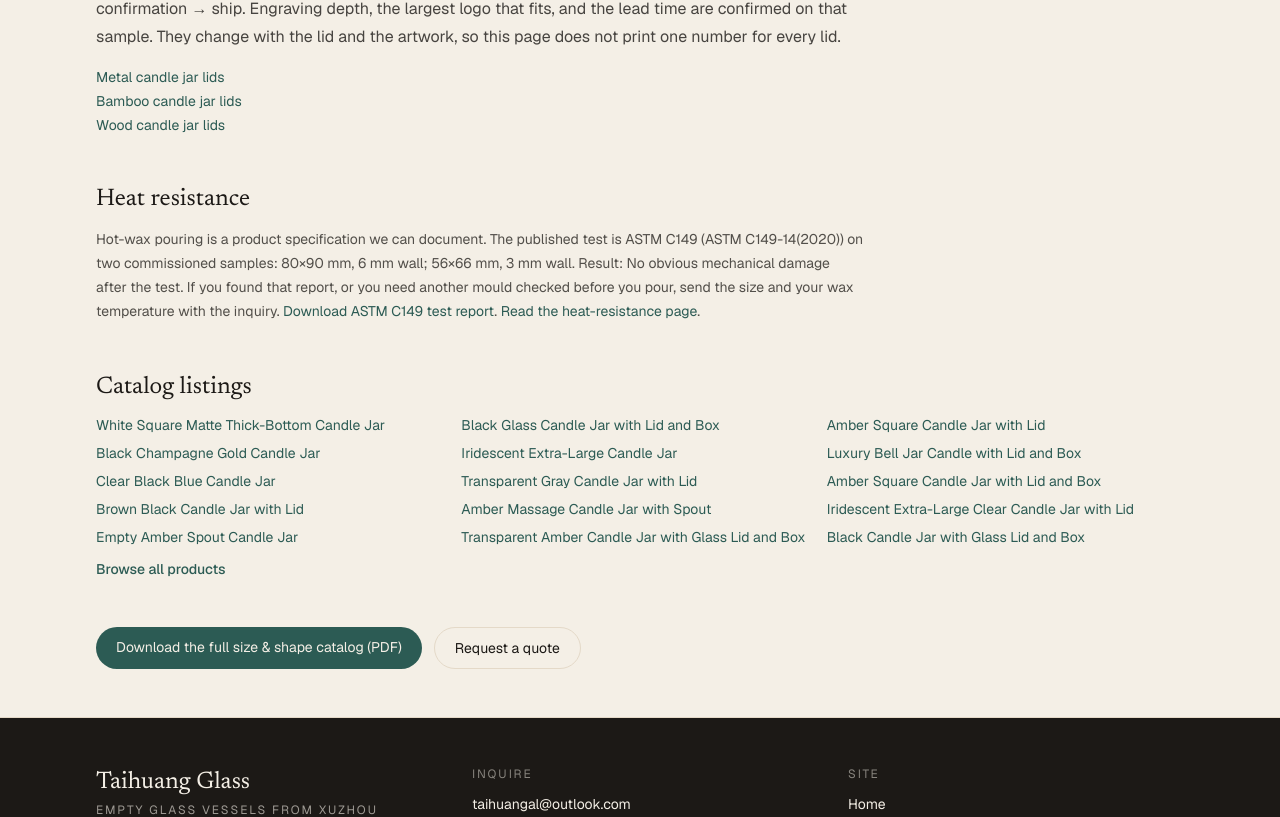
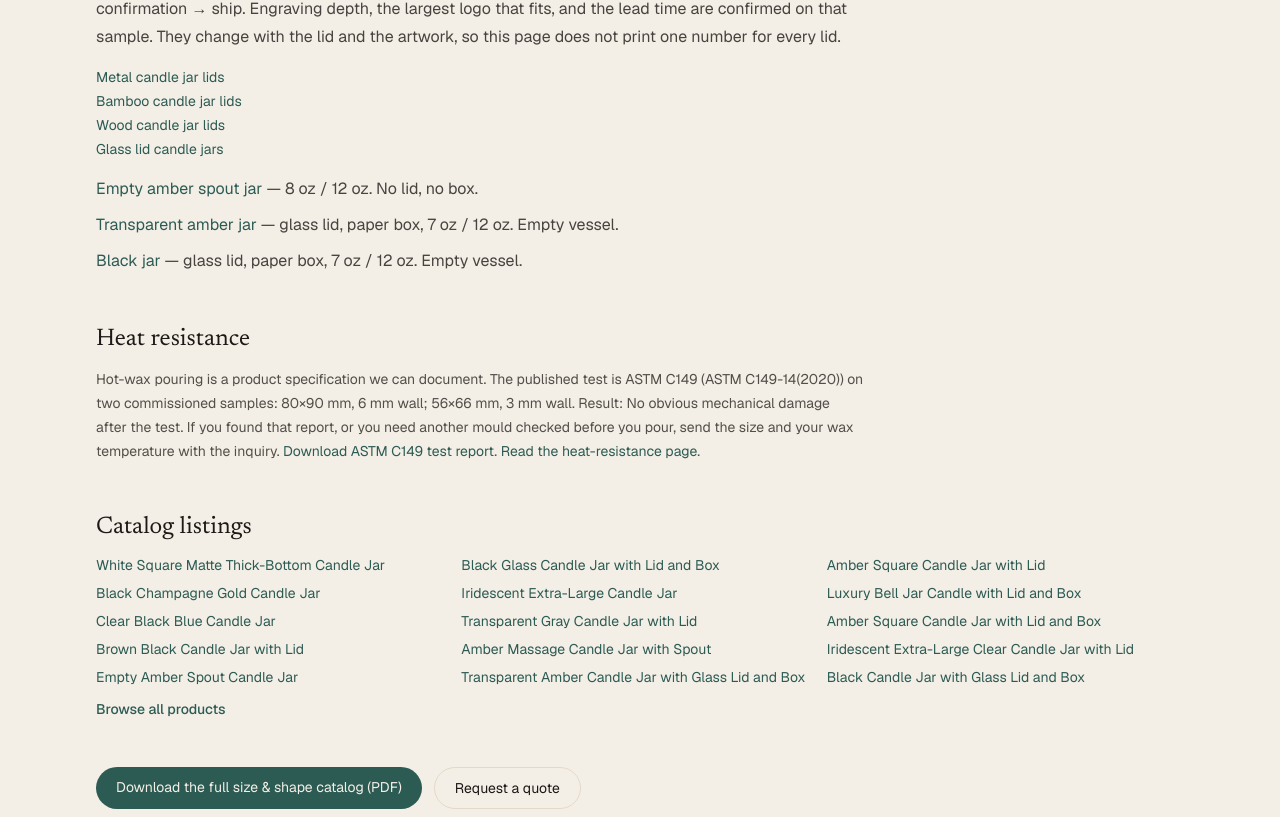
Before and after one commit to taihuangglass/taihuang-site, a Next.js app: page /size-guide in a window 1280 px wide. Shown: the part 9118-9935 px from the top of the page. Built offline with nearby package versions, Linux system fonts and the light colour scheme; no server answers.

Commit message:
Note the three newer jars on the catalog and size guide, and state the empty-jar MOQ in the footer.

```diff
--- a/app/products/page.tsx
+++ b/app/products/page.tsx
@@ -45,6 +45,38 @@ export default async function ProductsPage({
         </Link>
         .
       </p>
+      <section className="mt-8 max-w-2xl">
+        <h2 className="font-serif text-2xl">Newer listings</h2>
+        <ul className="mt-3 space-y-2 text-sm leading-6 text-ink/80">
+          <li>
+            <Link
+              href="/products/amber-empty-spout-8-12"
+              className="text-accent hover:underline"
+            >
+              Empty amber spout jar
+            </Link>
+            {" — 8 oz / 12 oz. No lid, no box."}
+          </li>
+          <li>
+            <Link
+              href="/products/transparent-amber-glass-lid-box"
+              className="text-accent hover:underline"
+            >
+              Transparent amber jar
+            </Link>
+            {" — glass lid, paper box, 7 oz / 12 oz. Empty vessel."}
+          </li>
+          <li>
+            <Link
+              href="/products/black-glass-lid-box"
+              className="text-accent hover:underline"
+            >
+              Black jar
+            </Link>
+            {" — glass lid, paper box, 7 oz / 12 oz. Empty vessel."}
+          </li>
+        </ul>
+      </section>
       <div className="mt-8">
         <Suspense>
           <ProductFilters />
--- a/app/size-guide/page.tsx
+++ b/app/size-guide/page.tsx
@@ -89,6 +89,43 @@ export default function SizeGuidePage() {
               </Link>
             </li>
           ))}
+          <li>
+            <Link
+              href="/guides/glass-lid-candle-jars"
+              className="text-accent hover:underline"
+            >
+              Glass lid candle jars
+            </Link>
+          </li>
+        </ul>
+        <ul className="mt-4 space-y-2 text-base leading-7 text-ink/80">
+          <li>
+            <Link
+              href="/products/amber-empty-spout-8-12"
+              className="text-accent hover:underline"
+            >
+              Empty amber spout jar
+            </Link>
+            {" — 8 oz / 12 oz. No lid, no box."}
+          </li>
+          <li>
+            <Link
+              href="/products/transparent-amber-glass-lid-box"
+              className="text-accent hover:underline"
+            >
+              Transparent amber jar
+            </Link>
+            {" — glass lid, paper box, 7 oz / 12 oz. Empty vessel."}
+          </li>
+          <li>
+            <Link
+              href="/products/black-glass-lid-box"
+              className="text-accent hover:underline"
+            >
+              Black jar
+            </Link>
+            {" — glass lid, paper box, 7 oz / 12 oz. Empty vessel."}
+          </li>
         </ul>
       </section>
 
--- a/components/Footer.tsx
+++ b/components/Footer.tsx
@@ -53,7 +53,13 @@ export function Footer() {
         </div>
       </div>
       <div className="border-t border-paper/10 px-5 py-4 text-center text-xs text-paper/45">
-        Empty glass candle jars and vessels. Not a retail candle shop.
+        <p>
+          All jars are empty vessels. Buyers fill with wax themselves. MOQ{" "}
+          {site.moq} across the site.
+        </p>
+        <p className="mt-1">
+          Empty glass candle jars and vessels. Not a retail candle shop.
+        </p>
       </div>
     </footer>
   );
```
